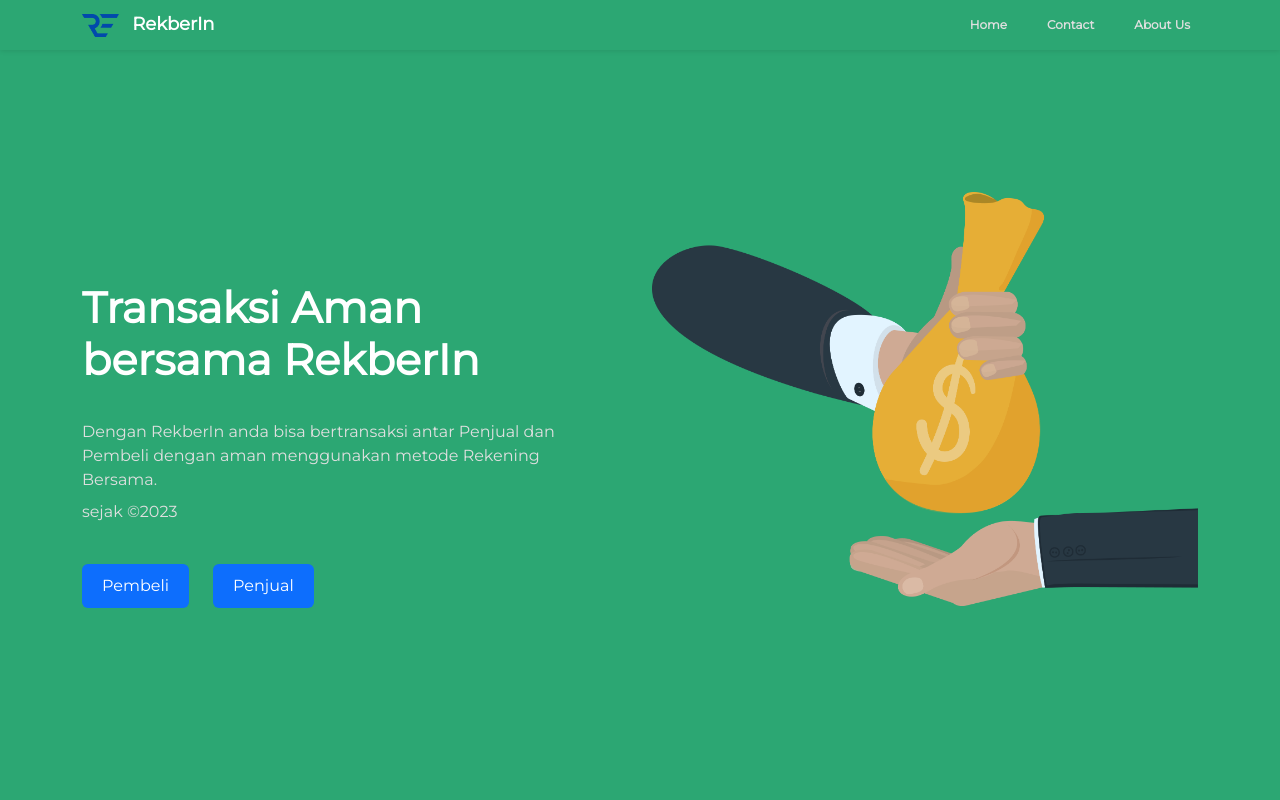
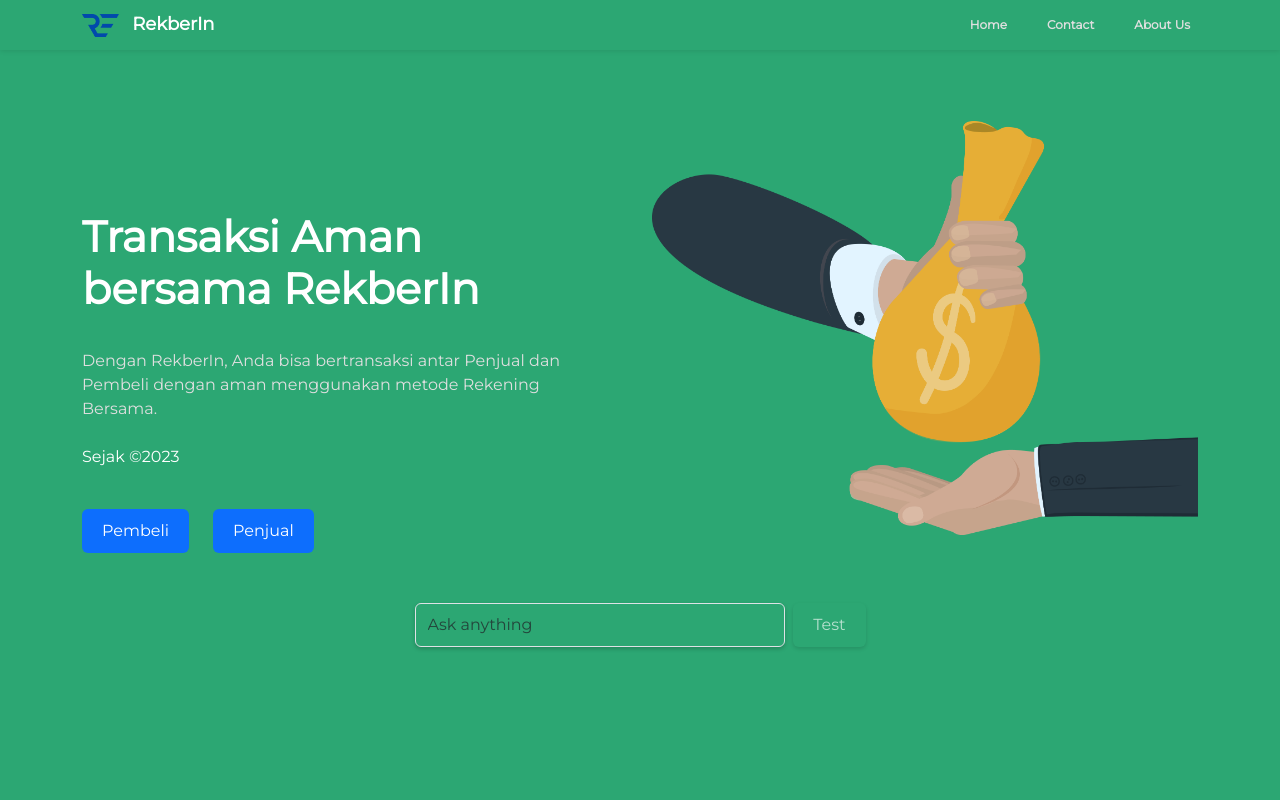
Before and after one commit to rafidardanu/react_mini-project, a React (Vite) app: page / in a window 1280 px wide. Shown: the top 800 px of the page. Built offline with nearby package versions, Linux system fonts and the light colour scheme.

Commit message:
add ai implementation

```diff
--- a/package.json
+++ b/package.json
@@ -18,6 +18,7 @@
     "bootstrap-icons": "^1.11.1",
     "cloudinary": "^1.41.0",
     "cloudinary-react": "^1.8.1",
+    "openai": "^4.14.1",
     "prop-types": "^15.8.1",
     "react": "^18.2.0",
     "react-bootstrap": "^2.9.0",
--- a/src/components/landingpage/Home.jsx
+++ b/src/components/landingpage/Home.jsx
@@ -1,5 +1,32 @@
 import { Link } from "react-router-dom";
+import { useState } from "react";
+import OpenAI from "openai";
+
 function Home() {
+  const openai = new OpenAI({
+    apiKey: "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",
+    dangerouslyAllowBrowser: true,
+  });
+
+  const [prompt, setPrompt] = useState("");
+  const [result, setResult] = useState("");
+  const [loading, setLoading] = useState(false);
+
+  const handleClick = async () => {
+    setLoading(true);
+    try {
+      const response = await openai.completions.create({
+        model: "text-davinci-003",
+        prompt: `Transaksi aman dan Rekening Bersama di RekberIn: ${prompt}`,
+        temperature: 0.5,
+        max_tokens: 100,
+      });
+      setResult(response.choices[0].text);
+    } catch (error) {
+      console.error(error);
+    }
+    setLoading(false);
+  };
   return (
     <main id="home">
       <div className="container">
@@ -9,10 +36,10 @@ function Home() {
               Transaksi Aman bersama RekberIn
             </h1>
             <p className="head-desc">
-              Dengan RekberIn anda bisa bertransaksi antar Penjual dan Pembeli
+              Dengan RekberIn, Anda bisa bertransaksi antar Penjual dan Pembeli
               dengan aman menggunakan metode Rekening Bersama.
-              <p className="pt-2">sejak ©2023</p>
             </p>
+            <p className="pt-2">Sejak ©2023</p>
             <div className="pt-4">
               <Link to="/login-buyer">
                 <button className="btn btn-primary me-4">Pembeli</button>
@@ -26,6 +53,27 @@ function Home() {
             <img src="./transaksi.png" className="img-fluid" alt="" />
           </div>
         </div>
+        <div className="row implementasiai">
+          <div className="col col-5 d-flex">
+            <input
+              type="text"
+              className="form-control border-1 inputai"
+              value={prompt}
+              onChange={(e) => setPrompt(e.target.value)}
+              placeholder="Ask anything"
+            />
+            <button
+              className="btn buttonai ms-2"
+              onClick={handleClick}
+              disabled={loading || prompt.length === 0}
+            >
+              Test
+            </button>
+          </div>
+          <div className="col-8 pt-3">
+            <pre className="result">{result}</pre>
+          </div>
+        </div>
       </div>
     </main>
   );
--- a/src/pages/assets/LandingPage.css
+++ b/src/pages/assets/LandingPage.css
@@ -53,6 +53,24 @@
     font-size: 16px;
     color: #dfdfdf;
 }
+.implementasiai {
+    justify-content: center;
+    margin-top: 50px;
+}
+.inputai {
+    background-color: #2CA773;
+    box-shadow: 0 2px 4px rgba(0, 0, 0, 0.2);
+}
+.buttonai{
+    background-color: #2CA773;
+    color: #FFF;
+    box-shadow: 0 2px 4px rgba(0, 0, 0, 0.2);
+}
+.answerai{
+    background-color: #2CA773;
+    color: #FFF;
+    box-shadow: 0 2px 4px rgba(0, 0, 0, 0.2);
+}
 #contact {
     height: 100vh;
     display: flex;
```
Also changed, not shown: 1 other file (tests, documents, lock files or other folders).
